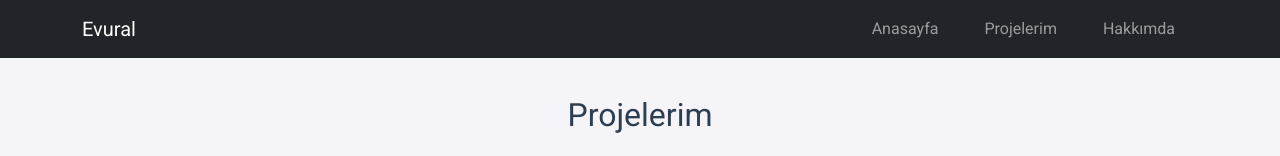
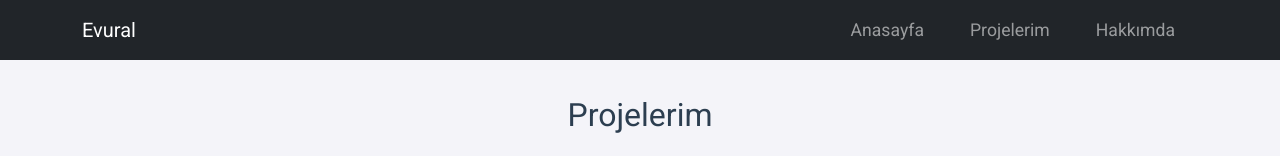
Before and after one commit to ertugrulvural/evural, a plain HTML site: page projects.html in a window 1280 px wide. Shown: the top 156 px of the page. Drawn offline with nearby package versions, Linux system fonts and the light colour scheme.

Commit message:
header uyumsuzluğu düzeltildi

```diff
--- a/css/style.css
+++ b/css/style.css
@@ -39,9 +39,21 @@ nav ul li a.active {
     font-weight: bold;
     border-bottom: 2px solid #1abc9c; /* Alt çizgi efekti */
 }
-/* --- Navigasyon Çubuğu */
 
+ul {
+    list-style: none;
+    padding: 0;
+    margin: 0;
+}
 
+ul li {
+    margin-bottom: 10px;
+    line-height: 1.6;
+    font-size: 1.1rem;
+    color: #2c3e50;
+}
+
+/* genel kısım */
 body {
     font-family: 'Roboto', sans-serif; /* Daha modern bir font */
     margin: 0;
@@ -73,7 +85,7 @@ p {
     margin: 0 auto;
 }
 
-
+/* footer stili */
 footer {
     background-color: #2c3e50;
     color: #ecf0f1;
```
Also changed, not shown: header.html (+0 -1 lines).
